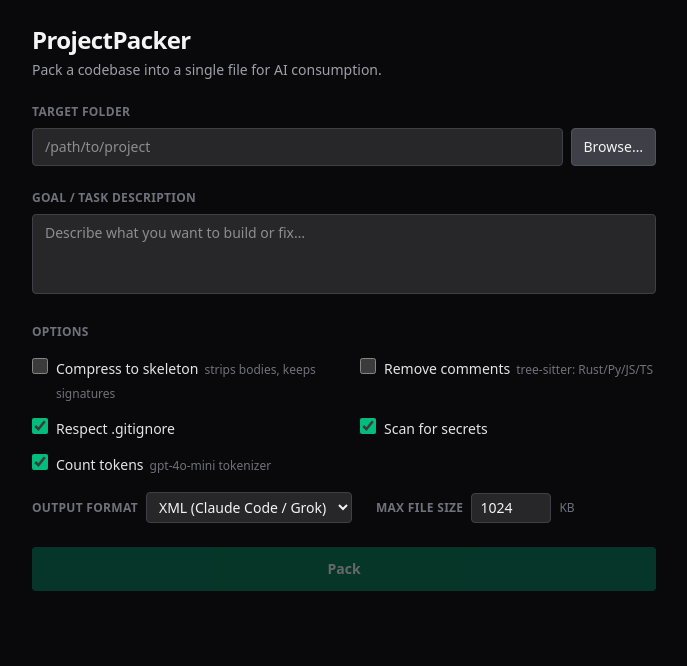
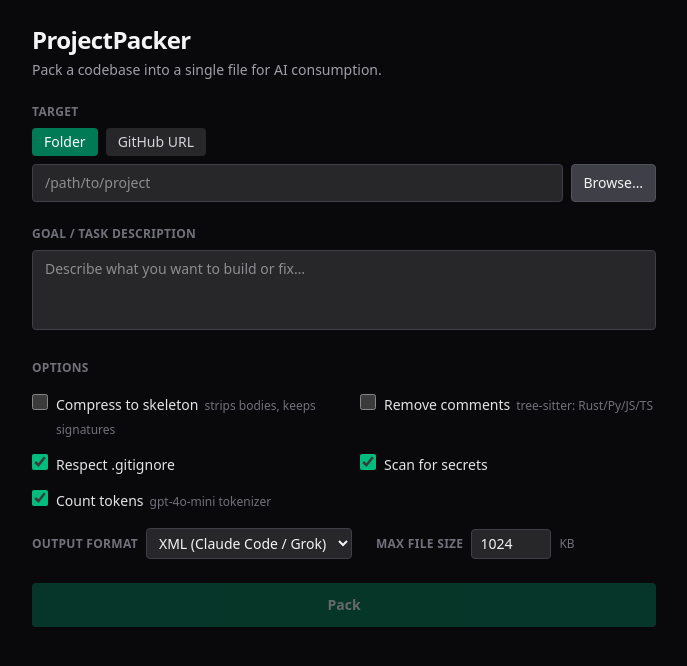
Before and after one commit to CBaileyDev/ProjectPacker, a React (Vite) app in the folder frontend/: page / in a window 1280 px wide. Shown: the top 666 px of the page, without its empty margins (296-983 px from the left). Built offline with nearby package versions, Linux system fonts and the light colour scheme.

Commit message:
feat(frontend): GitHub URL target mode + Cloning event + BuildingOutput rename

```diff
--- a/frontend/src/bindings/index.ts
+++ b/frontend/src/bindings/index.ts
@@ -95,7 +95,7 @@ export type PackWarning = { kind: WarningKind; path: string | null; message: str
 export type PlanError = { code: string; message: string }
 export type PlanValidation = { ok: boolean; errors: PlanError[] }
 export type Preset = { name: string; optionsJson: string }
-export type ProgressEvent = { kind: "started"; job_id: string; target_label: string } | { kind: "cloning"; progress_pct: number } | { kind: "walking"; files_scanned: number } | { kind: "fileFoundBatch"; paths: FileFound[] } | { kind: "fileSkipped"; path: string; reason: SkipReason } | { kind: "tokenizing"; progress_pct: number } | { kind: "secretScanning"; progress_pct: number } | { kind: "secretHit"; path: string; secret_kind: string; line: number } | { kind: "compressing"; progress_pct: number } | { kind: "buildingXml" } | { kind: "done"; stats: PackStats } | { kind: "error"; message: string; fatal: boolean }
+export type ProgressEvent = { kind: "started"; job_id: string; target_label: string } | { kind: "cloning"; progress_pct: number } | { kind: "walking"; files_scanned: number } | { kind: "fileFoundBatch"; paths: FileFound[] } | { kind: "fileSkipped"; path: string; reason: SkipReason } | { kind: "tokenizing"; progress_pct: number } | { kind: "secretScanning"; progress_pct: number } | { kind: "secretHit"; path: string; secret_kind: string; line: number } | { kind: "compressing"; progress_pct: number } | { kind: "buildingOutput" } | { kind: "done"; stats: PackStats } | { kind: "error"; message: string; fatal: boolean }
 export type Recent = { label: string; target: string; lastUsedIso: string }
 export type Settings = { theme: Theme; defaultProtocolVersion: string; defaultTokenizerModel: string; recents: Recent[]; goalTemplates: GoalTemplate[]; presets: Preset[] }
 export type SkipReason = { kind: "ignored" } | { kind: "tooLarge" } | { kind: "binary" } | { kind: "inaccessible" } | { kind: "encodingFailed" }
--- a/frontend/src/routes/Pack.tsx
+++ b/frontend/src/routes/Pack.tsx
@@ -165,7 +165,8 @@ function ProgressLog({ events }: { events: ProgressEvent[] }) {
       if (e.kind === "tokenizing") return `  Tokenizing… ${e.progress_pct}%`;
       if (e.kind === "secretScanning") return `  Secret scan… ${e.progress_pct}%`;
       if (e.kind === "compressing") return `  Compressing… ${e.progress_pct}%`;
-      if (e.kind === "buildingXml") return `  Building output…`;
+      if (e.kind === "buildingOutput") return `  Building output…`;
+      if (e.kind === "cloning") return `  Cloning repository… ${e.progress_pct}%`;
       if (e.kind === "secretHit") return `  ⚠ Secret in ${e.path} (line ${e.line})`;
       if (e.kind === "done") return `✓ Done`;
       if (e.kind === "error") return `✗ Error: ${e.message}`;
@@ -247,7 +248,20 @@ export default function Pack() {
     });
   }
 
-  const targetVal = options.target.kind === "folder" ? options.target.value : "";
+  const targetMode = options.target.kind;
+  const targetVal = options.target.value;
+
+  const githubUrlPattern =
+    /^(https?:\/\/github\.com\/|git@github\.com:|github\.com\/)[^/\s]+\/[^/\s]+\/?$/;
+
+  const isValidTarget =
+    targetMode === "folder"
+      ? targetVal.length > 0
+      : githubUrlPattern.test(targetVal);
+
+  function setTargetMode(mode: "folder" | "github") {
+    setOptions({ ...options, target: { kind: mode, value: "" } });
+  }
   const isRunning = status === "running";
   const isDone = status === "done";
 
@@ -263,11 +277,37 @@ export default function Pack() {
           </p>
         </div>
 
-        {/* ── Target folder ── */}
+        {/* ── Target ── */}
         <section className="space-y-2">
           <label className="block text-xs font-semibold uppercase tracking-wide text-zinc-500">
-            Target Folder
+            Target
           </label>
+          <div className="flex gap-2">
+            <button
+              type="button"
+              onClick={() => setTargetMode("folder")}
+              className={`rounded px-3 py-1 text-sm transition-colors ${
+                targetMode === "folder"
+                  ? "bg-emerald-700 text-white"
+                  : "bg-zinc-800 text-zinc-300 hover:bg-zinc-700"
+              }`}
+            >
+              Folder
+            </button>
+            <button
+              type="button"
+              onClick={() => setTargetMode("github")}
+              className={`rounded px-3 py-1 text-sm transition-colors ${
+                targetMode === "github"
+                  ? "bg-emerald-700 text-white"
+                  : "bg-zinc-800 text-zinc-300 hover:bg-zinc-700"
+              }`}
+            >
+              GitHub URL
+            </button>
+          </div>
+
+          {targetMode === "folder" ? (
             <div className="flex gap-2">
               <input
                 className="flex-1 rounded border border-zinc-700 bg-zinc-800 px-3 py-2 text-sm focus:border-zinc-500 focus:outline-none"
@@ -284,6 +324,27 @@ export default function Pack() {
                 Browse…
               </button>
             </div>
+          ) : (
+            <div>
+              <input
+                className={`w-full rounded border bg-zinc-800 px-3 py-2 text-sm focus:outline-none ${
+                  targetVal && !isValidTarget
+                    ? "border-red-600 focus:border-red-500"
+                    : "border-zinc-700 focus:border-zinc-500"
+                }`}
+                value={targetVal}
+                placeholder="https://github.com/owner/repo"
+                onChange={(e) =>
+                  setOptions({ ...options, target: { kind: "github", value: e.target.value } })
+                }
+              />
+              {targetVal && !isValidTarget && (
+                <div className="mt-1 text-xs text-red-400">
+                  Enter a valid GitHub repo URL (https://github.com/owner/repo)
+                </div>
+              )}
+            </div>
+          )}
         </section>
 
         {/* ── Goal ── */}
@@ -377,7 +438,7 @@ export default function Pack() {
         <button
           className="w-full rounded bg-emerald-700 py-3 text-sm font-semibold transition-colors hover:bg-emerald-600 disabled:cursor-not-allowed disabled:opacity-40"
           onClick={runPack}
-          disabled={isRunning || !targetVal}
+          disabled={isRunning || !isValidTarget}
         >
           {isRunning ? "Packing…" : "Pack"}
         </button>
```
Lines whose indentation alone changed are shown as unchanged.
